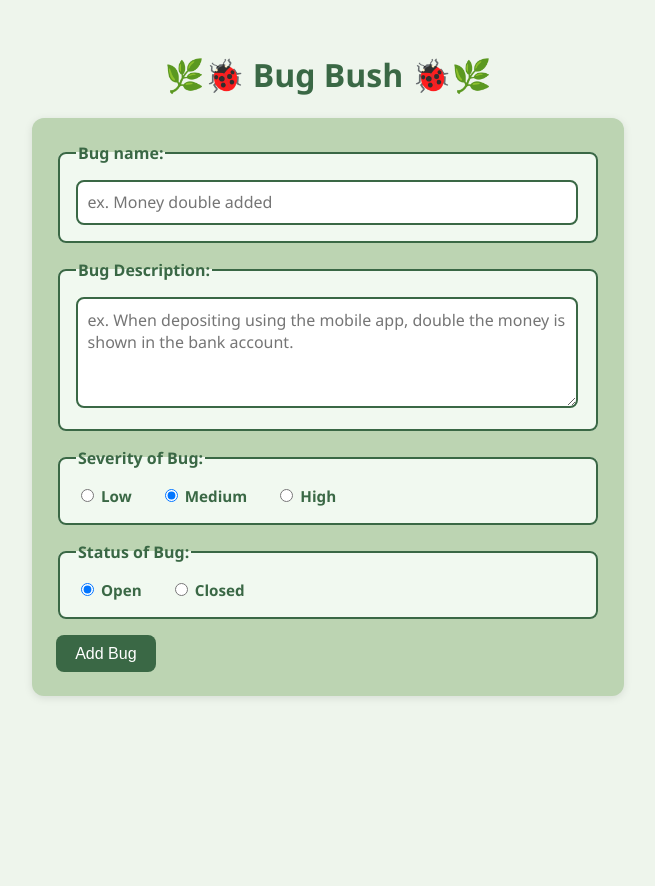
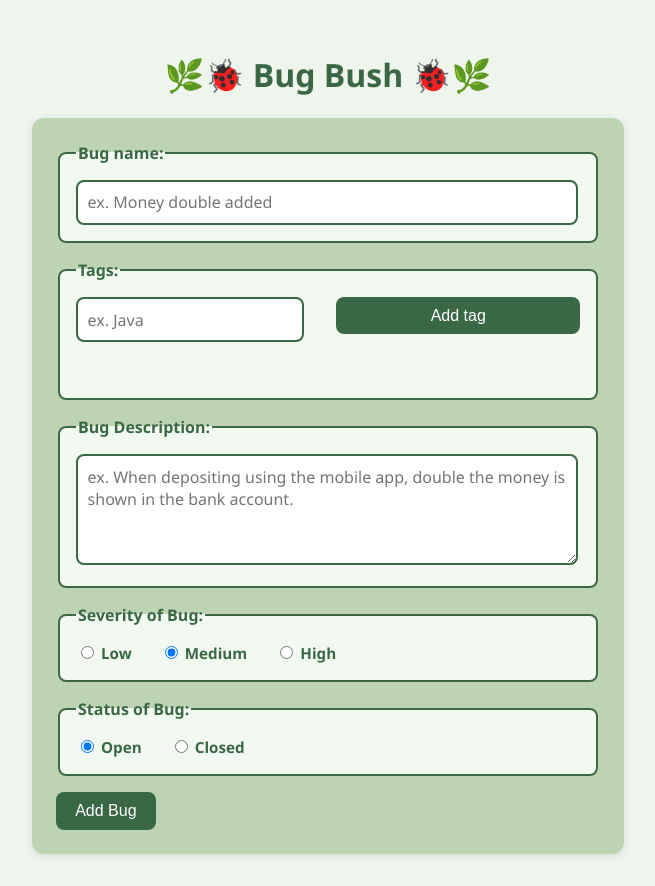
Before and after one commit to appledcrab/bugBush, a Flask app: page / in a window 1280 px wide. Shown: the whole page, without its empty margins (0-655 px from the left). Before the commit the page ends 698 px from the top, so only its background shows below. Run offline with Flask 3, Linux system fonts and the light colour scheme; data that the repository does not hold is empty.

Commit message:
Adding tags section to UI

```diff
--- a/static/script.js
+++ b/static/script.js
@@ -2,10 +2,11 @@
 
 const form = document.getElementById('bug-form')
 
-
 // on change for the closed checkbox
 const status_radios = document.querySelectorAll(".status");
 const solution_fieldset = document.querySelector('.optional_solution');
+
+
 
 // the function updates the solution fieldset visibility changes
 function updateSolutionVisibility() {
@@ -18,8 +19,43 @@ status_radios.forEach(radio => {
     radio.addEventListener('change', updateSolutionVisibility);
 });
 
-// Check initial state on page load
+// updating on load
 updateSolutionVisibility();
+
+// ---------------
+// doing the bug tags. but its vanilla.
+tags = [];
+const addTagBtn = document.querySelector(".tag-btn");
+
+addTagBtn.addEventListener('click', () =>{
+    // on click, adding the tag in the input to the tags section
+    const tagsSection = document.getElementById("tags-section");
+    const tagText = document.getElementById("tag-text");
+    // console.log()
+    const text = tagText.value.trim()
+    if (text !== '' && !tags.includes(text)){
+        const newTag = document.createElement('p');
+
+        newTag.classList.add("tag")
+        tags.push(text)
+        newTag.innerText = text;
+        newTag.addEventListener('click', () =>{
+            // removing it from the list and from the document
+            newTag.remove();
+            tags.splice(tags.indexOf(newTag.innerText));
+        })
+
+        // now add it to the document
+        tagsSection.appendChild(newTag);
+
+
+
+    }else{
+        alert("Please enter unique text for the tag.")
+    }
+    tagText.value='';
+    // console.log(tags) //testing for printing the tags array
+})
 
 
 // random bug being added before each bug
@@ -47,14 +83,14 @@ async function loadBugs() {
 // on submitting a bug with the form, adding it to the db
 
 form.addEventListener('submit', async (e) => {
-    // e.preventDefault();
+
 
     const title = document.getElementById('title').value;
     const description = document.getElementById('description').value;
     const severLvl = document.querySelector('input[name="severity"]:checked').value;
     const status = document.querySelector('input[name="status"]:checked').value;
 
-    // console.log({ title, description, severLvl, status });
+
 
     try {
         const response = await fetch('/api/bugs', {
--- a/static/styles.css
+++ b/static/styles.css
@@ -28,6 +28,15 @@ h1 {
   flex: 1;
   min-width: 320px;
   max-width: 600px;
+}
+.section{
+  display: flex;
+  justify-content: space-evenly;
+  flex-wrap: wrap;
+  gap: 2rem;
+}
+.section-item{
+  flex:1;
 }
 
 #bug-form {
@@ -103,3 +112,21 @@ h1 {
   padding: 1rem;
   border-radius: 8px;
 }
+
+#tags-section{
+   margin:20px 5px;
+   display: flex;
+   flex-wrap: wrap;
+}
+.tag{
+  background-color: #ffffff;
+  border: 1px solid #c8dec2;
+  margin: 5px 0px 5px 5px;
+  padding: .5rem;
+  border-radius: 8px;
+}
+
+.tag:hover{
+  background-color: #ebabab;
+  cursor:pointer;
+}
--- a/templates/index.html
+++ b/templates/index.html
@@ -15,6 +15,20 @@
           <legend>Bug name:</legend>
           <input type="text" id="title" placeholder="ex. Money double added" required />
         </fieldset>
+        <!-- tags -->
+
+        <fieldset>
+          <legend>Tags:</legend>
+          <div class="section">
+            <input id="tag-text" class="section-item" type="text" placeholder="ex. Java" autocomplete="off" />
+            <button class="section-item tag-btn">Add tag</button>
+          </div>
+         <div id="tags-section">
+
+         </div>
+        </fieldset>
+
+
         <fieldset>
           <legend>Bug Description:</legend>
           <textarea id="description" rows="4" placeholder="ex. When depositing using the mobile app, double the money is shown in the bank account. "></textarea>
@@ -40,7 +54,7 @@
         <fieldset class="optional_solution" style="display:none">
           <legend>Solution:</legend>
           <div >
-             <textarea id="solution" rows="4" placeholder="ex. Variable added to the account in two different spots"></textarea>
+             <textarea id="solution" rows="4" placeholder="ex. Variable added to the account in two different spots. Corrected the code to only add in one spot."></textarea>
           </div>
         </fieldset>
 
```
